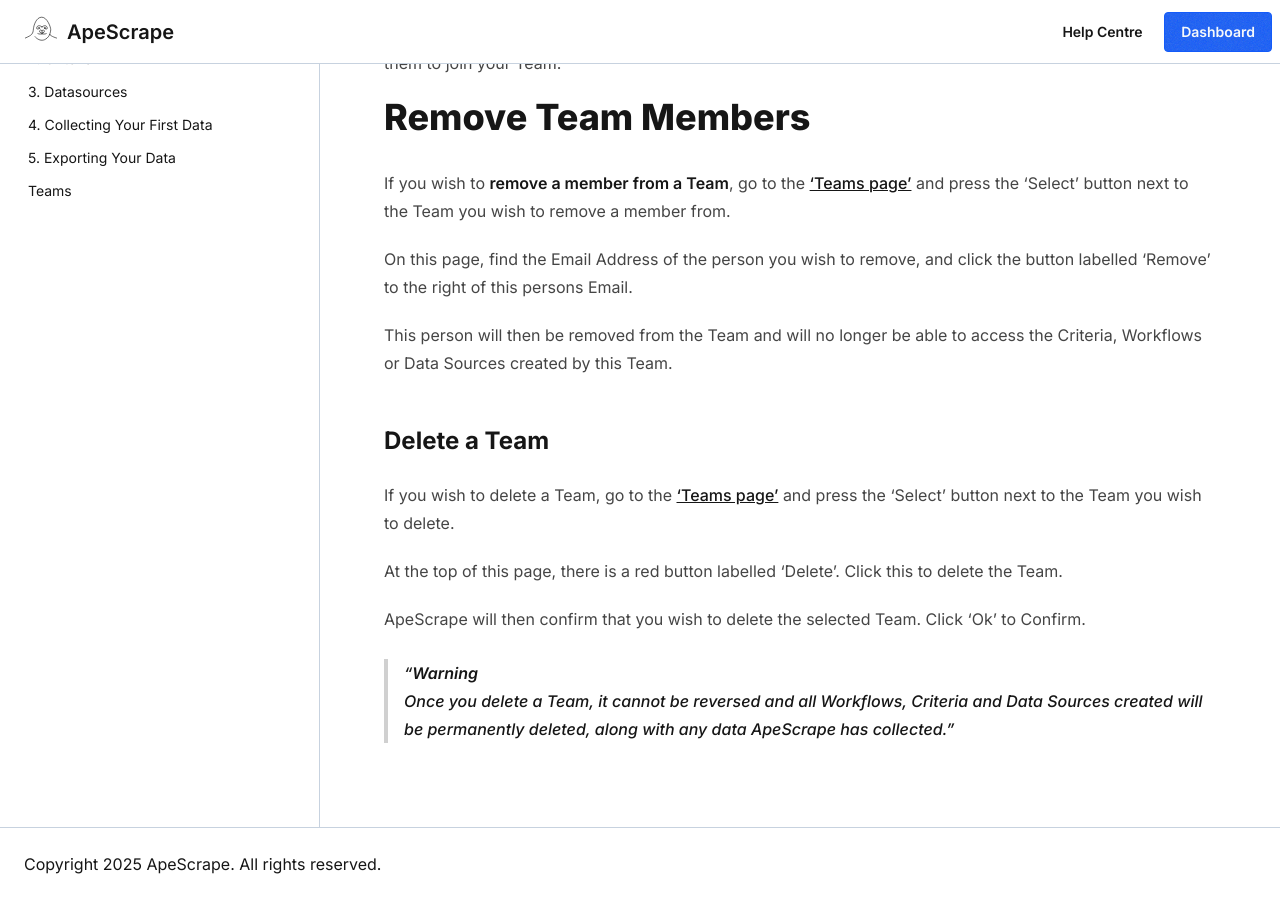
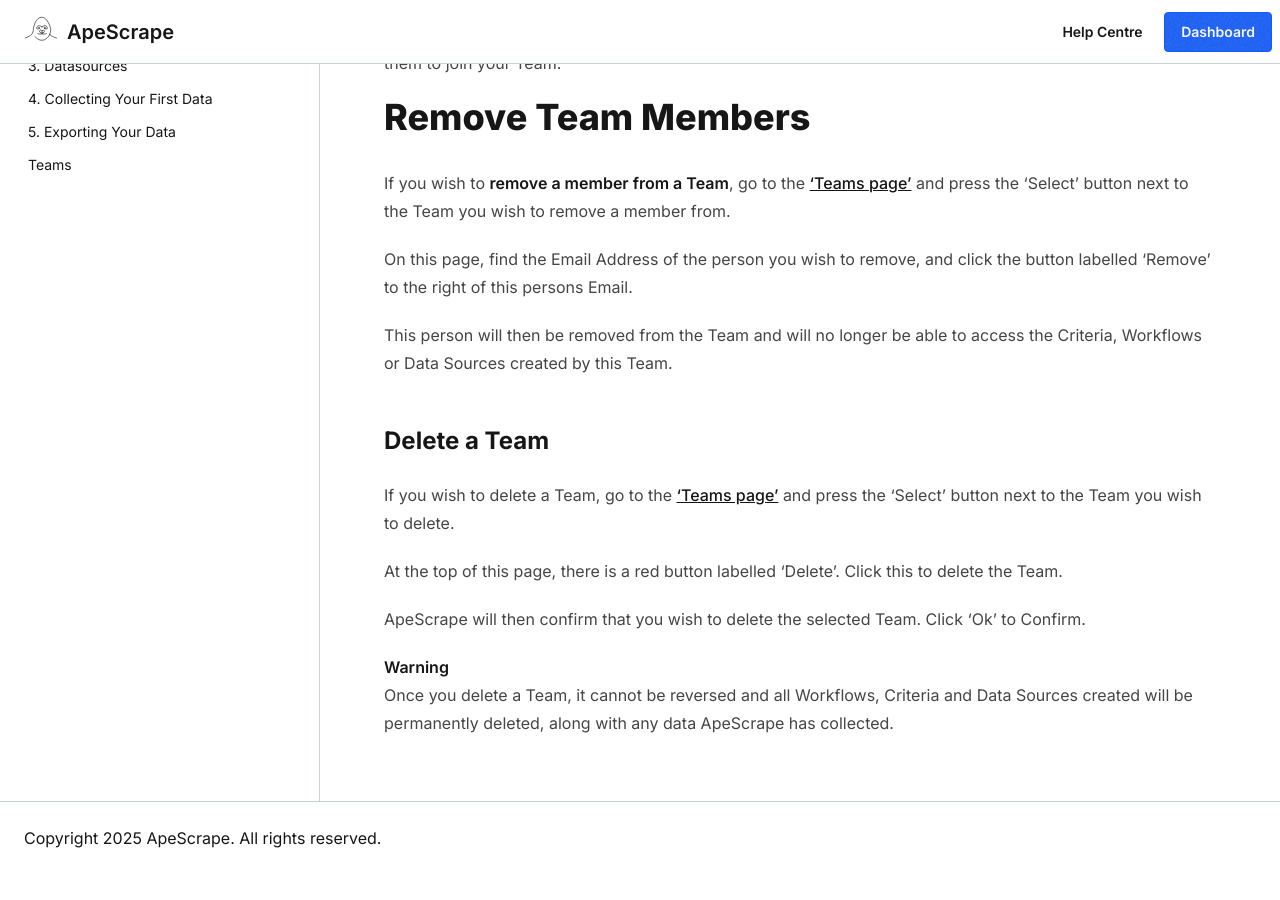
Before and after one commit to 5-quid-coders/apescrape-site, a Jekyll site: the page built from _help/8teams.md, in a window 1280 px wide and 900 px high, scrolled down 1083 px. Built offline with Jekyll 4.4.1, drawn with Linux system fonts in a browser that asks for light colours; after the commit the page ends 1957 px from its top, so only the background shows below that.

Commit message:
visual issue

```diff
--- a/_help/8teams.md
+++ b/_help/8teams.md
@@ -43,5 +43,5 @@ At the top of this page, there is a red button labelled 'Delete'. Click this to
 
 ApeScrape will then confirm that you wish to delete the selected Team. Click 'Ok' to Confirm.
 
-> **Warning**
-> Once you delete a Team, it cannot be reversed and all Workflows, Criteria and Data Sources created will be permanently deleted, along with any data ApeScrape has collected.
+**Warning**
+Once you delete a Team, it cannot be reversed and all Workflows, Criteria and Data Sources created will be permanently deleted, along with any data ApeScrape has collected.
```
